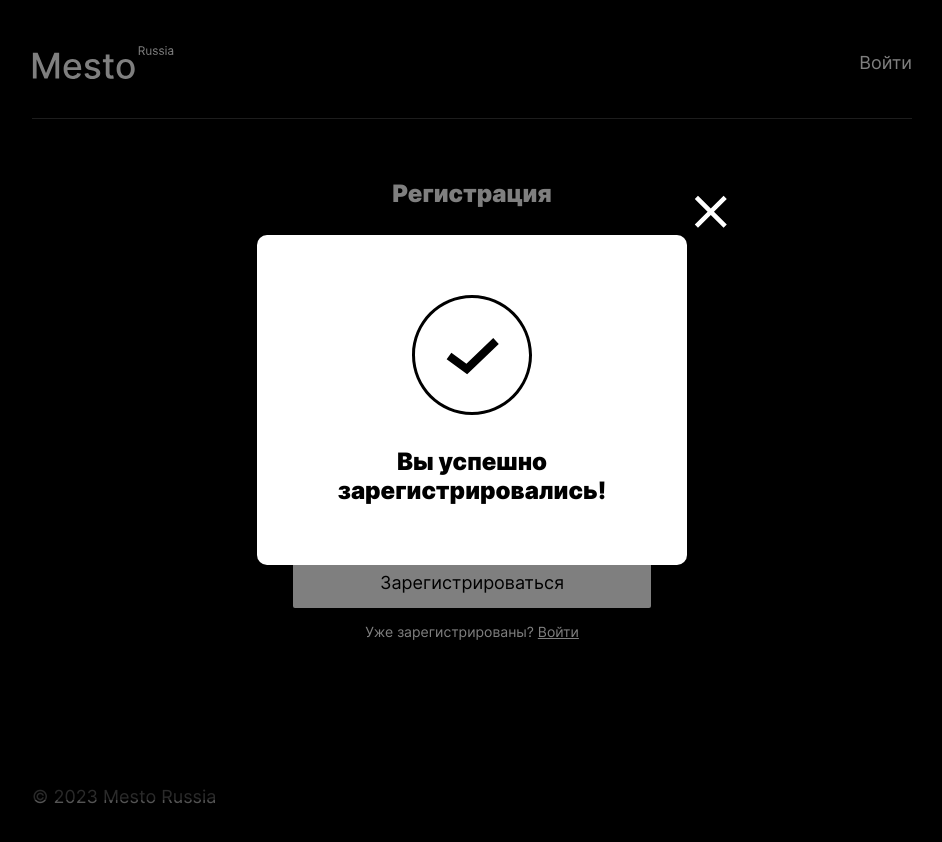
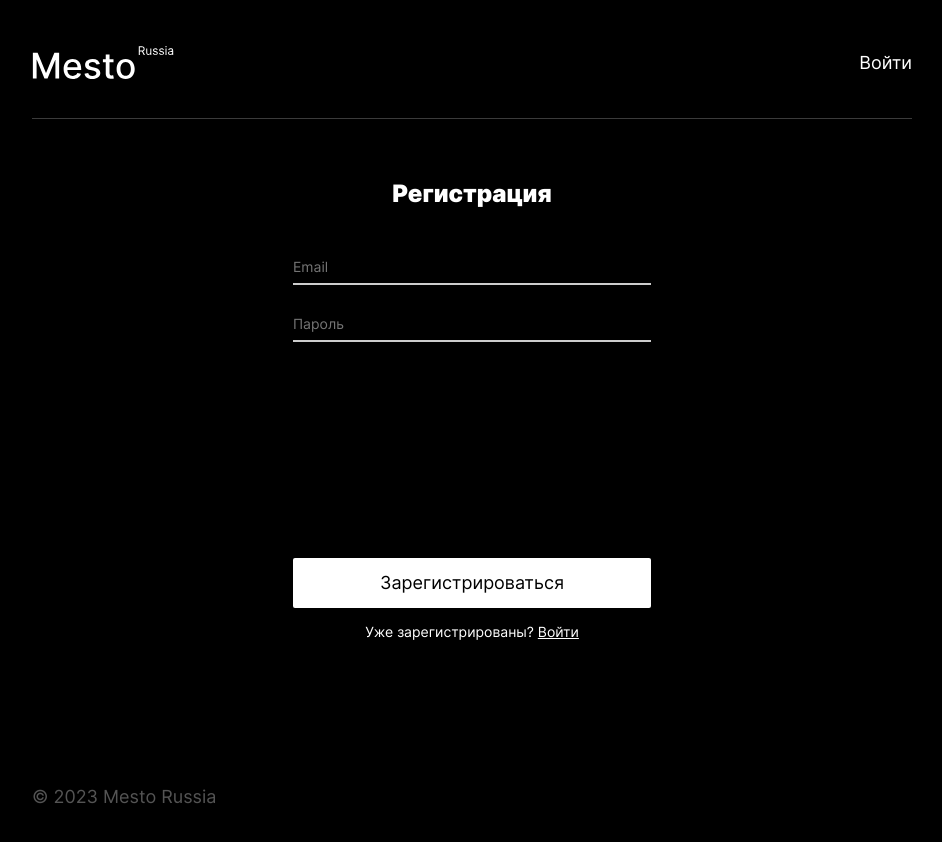
Before and after one commit to VanVorobyov/react-mesto-auth, a React (Create React App) app: page /sign-up in a window 1280 px wide. Shown: the top 842 px of the page, without its empty margins (168-1110 px from the left). Built offline with nearby package versions, Linux system fonts and the light colour scheme; no server answers.

Commit message:
fix: fix infoToltip

```diff
--- a/src/components/InfoTooltip.jsx
+++ b/src/components/InfoTooltip.jsx
@@ -5,20 +5,16 @@ const InfoTooltip = (props) => {
   const { isSuccess, isOpen, onClose,} = props;
   usePopupClose(isOpen, onClose);
   return (
-    <div className={`popup popup_opened ${isOpen ? 'popup_opened' : ''}`}>
+    <div className={`popup ${isOpen ? 'popup_opened' : ''}`}>
       <div className="popup__container">
         <button
           type="button"
           className={`popup__close-button`}
           onClick={onClose}
         ></button>
-        <div className={`popup__icon-tooltip-sucсess`
-        // ${isSuccess ? 'success' : 'error'}`
-        }></div>
+        <div className={`popup__icon-tooltip-${isSuccess ? 'success' : 'error'}`}></div>
         <h2 className="popup__title popup__title_center">
-          {/* {isSuccess ? 'Вы успешно зарегистрировались!' : 'Что-то пошло не так! Попробуйте ещё раз.'} */}
-          Вы успешно зарегистрировались!
-
+          {isSuccess ? 'Вы успешно зарегистрировались!' : 'Что-то пошло не так! Попробуйте ещё раз.'}
           </h2>
       </div>
     </div>
--- a/src/components/Login.jsx
+++ b/src/components/Login.jsx
@@ -1,6 +1,6 @@
 import React from 'react'
 
-const auth = () => {
+const Login = () => {
   return (
     <div className='auth'>
       <div className="auth__wrapper">
@@ -19,4 +19,4 @@ const auth = () => {
   )
 }
 
-export default auth
+export default Login
--- a/src/components/Register.jsx
+++ b/src/components/Register.jsx
@@ -1,7 +1,7 @@
 import React from 'react'
 import { Link } from 'react-router-dom'
 
-const auth = () => {
+const Register = () => {
   return (
    <div className='auth'>
       <div className="auth__wrapper">
@@ -23,4 +23,4 @@ const auth = () => {
   )
 }
 
-export default auth
+export default Register
```
